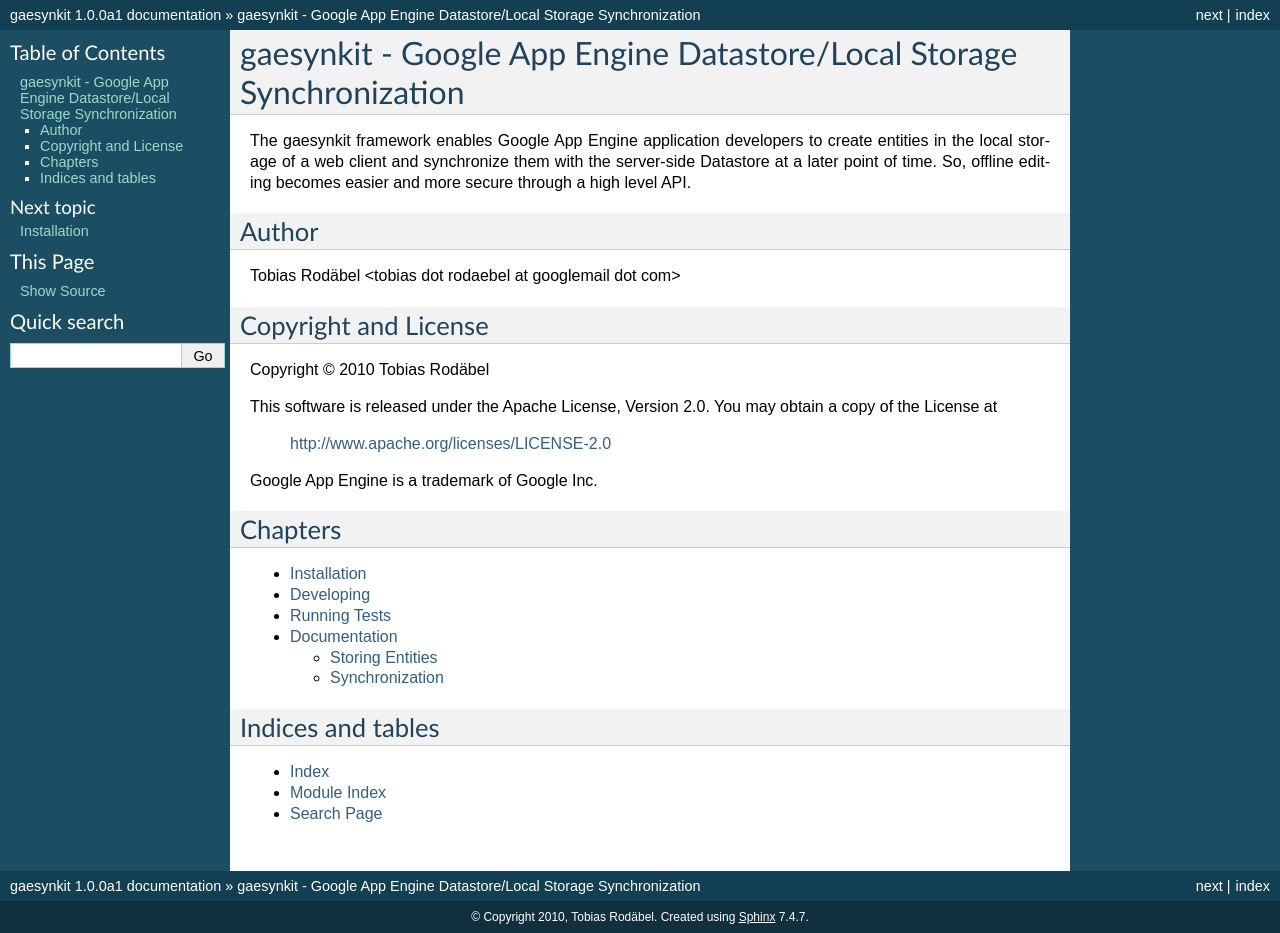
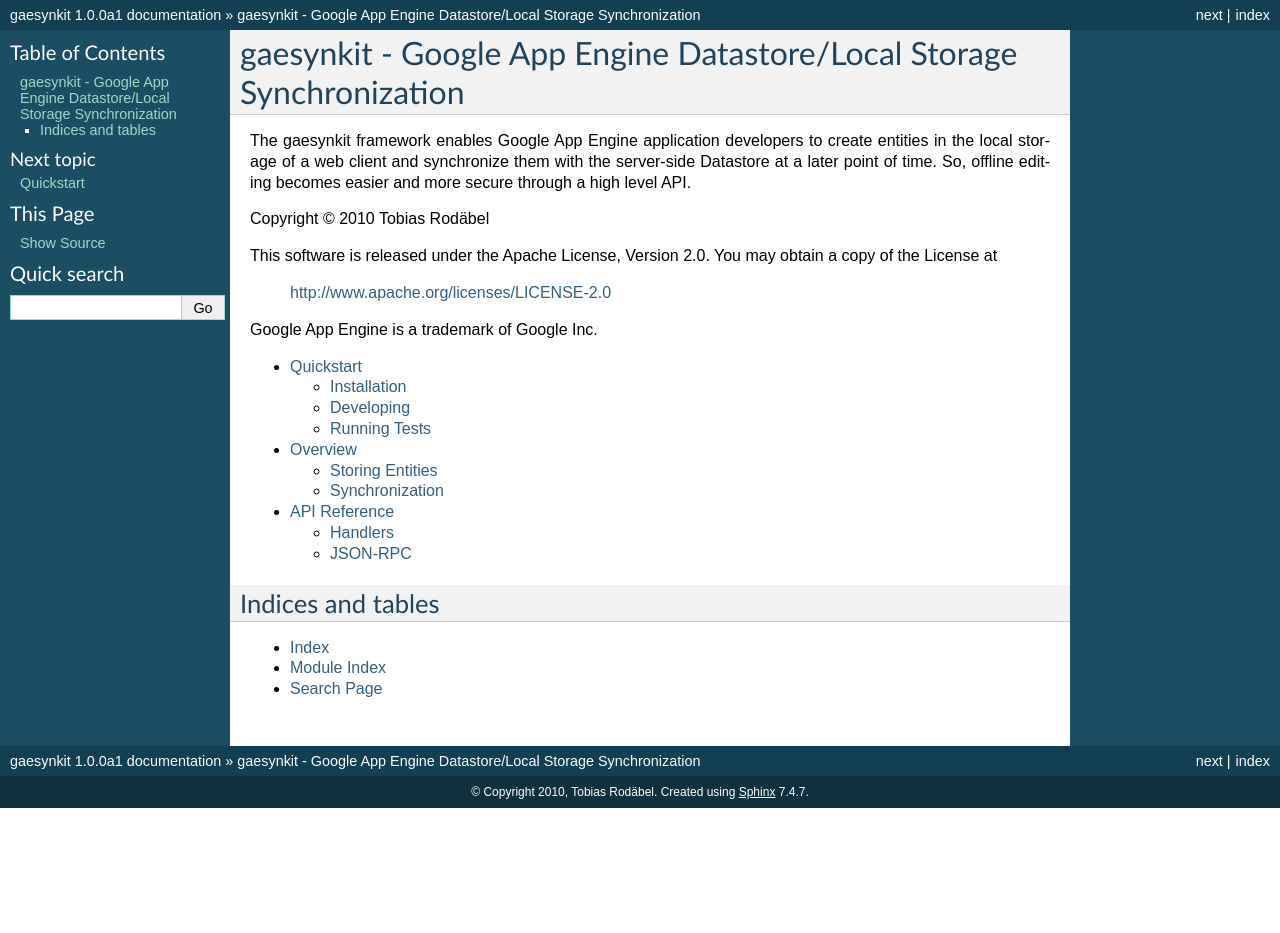
Before and after one commit to rodaebel/gaesynkit, a Sphinx documentation site: the page built from doc/source/index.rst, in a window 1280 px wide. Built offline with Sphinx 7.4.7, drawn with Linux system fonts in a browser that asks for light colours; after the commit the page ends 900 px from its top, so only the background shows below that.

Commit message:
New documentation structure.

```diff
--- a/doc/source/index.rst
+++ b/doc/source/index.rst
@@ -9,38 +9,26 @@
 the server-side Datastore at a later point of time. So, offline editing becomes
 easier and more secure through a high level API.
 
-
-Author
-------
-
-Tobias Rodäbel <tobias dot rodaebel at googlemail dot com>
-
-
-Copyright and License
----------------------
-
 Copyright © 2010 Tobias Rodäbel
 
-This software is released under the Apache License, Version 2.0. You may obtain
-a copy of the License at
+This software is released under the Apache License, Version 2.0.
+You may obtain a copy of the License at
 
   http://www.apache.org/licenses/LICENSE-2.0
 
 Google App Engine is a trademark of Google Inc.
 
 
-Chapters
---------
-
 .. toctree::
    :maxdepth: 2
 
-   installation
-   documentation
+   quickstart
+   overview
+   reference
 
 
 Indices and tables
-------------------
+==================
 
 * :ref:`genindex`
 * :ref:`modindex`
--- a/doc/source/documentation.rst
+++ b/doc/source/overview.rst
@@ -1,8 +1,8 @@
 .. gaesynkit documentation.
 
-=============
-Documentation
-=============
+========
+Overview
+========
 
 The gaesynkit library provides an API to create entities and synchronize data
 between a web client and the `server-side` Datastore.
--- a/doc/source/installation.rst
+++ b/doc/source/quickstart.rst
@@ -1,4 +1,8 @@
-.. gaesynkit installation guide.
+.. gaesynkit quickstart guide.
+
+Quickstart
+==========
+
 
 Installation
 ------------
```
Also changed, not shown: doc/source/reference.rst (added, +18 -0 lines).
